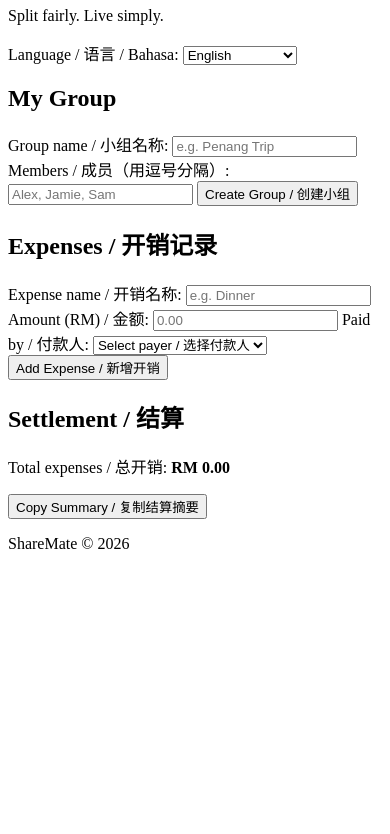
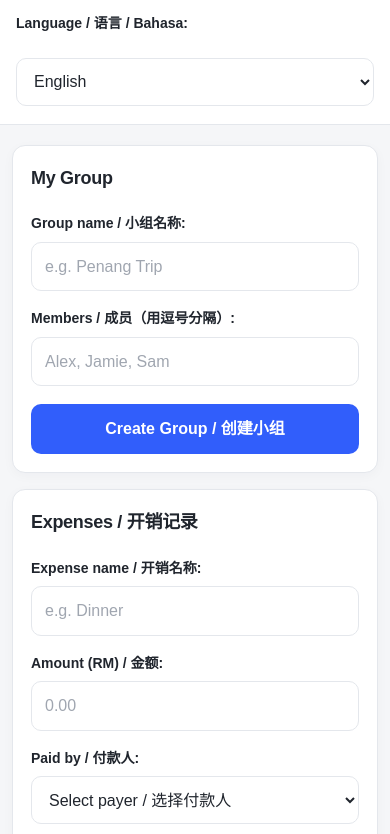
Before and after one commit to jyng1252-maker/sharemate, a plain HTML site: page index.html in a window 390 px wide. Shown: the part 73-907 px from the top of the page. Before the commit the page ends 844 px from the top, so only its background shows below. Drawn offline with Linux system fonts and the light colour scheme.

Commit message:
Update index.html
Add responsive minimal CSS styling

```diff
--- a/index.html
+++ b/index.html
@@ -1,6 +1,7 @@
 
 <!DOCTYPE html>
 <html lang="en">
+
 <head>
   <!-- Set the character encoding / 设置字符编码 -->
   <meta charset="UTF-8">
@@ -10,7 +11,222 @@
 
   <!-- Browser tab title / 浏览器标签名称 -->
   <title>ShareMate - Shared Expenses</title>
+
+  <!-- CSS styles / 网页样式 -->
+  <style>
+    /* Design tokens / 统一管理颜色和圆角 */
+    :root {
+      --bg: #f5f6f8;
+      --surface: #ffffff;
+      --text: #20252d;
+      --muted: #737b87;
+      --border: #e4e7ec;
+      --primary: #315efb;
+      --primary-hover: #244bd0;
+      --radius: 16px;
+    }
+
+    /* Consistent sizing / 统一元素尺寸计算方式 */
+    * {
+      box-sizing: border-box;
+    }
+
+    /* Main page / 页面整体 */
+    body {
+      margin: 0;
+      background: var(--bg);
+      color: var(--text);
+      font-family: Arial, Helvetica, sans-serif;
+      font-size: 16px;
+      line-height: 1.6;
+    }
+
+    /* Header / 顶部区域 */
+    header {
+      display: flex;
+      align-items: center;
+      justify-content: space-between;
+      flex-wrap: wrap;
+      gap: 16px;
+      padding: 22px max(20px, calc((100% - 960px) / 2));
+      background: var(--surface);
+      border-bottom: 1px solid var(--border);
+    }
+
+    header h1 {
+      margin: 0;
+      font-size: 25px;
+      letter-spacing: -0.8px;
+    }
+
+    header p {
+      margin: 2px 0 0;
+      color: var(--muted);
+      font-size: 13px;
+    }
+
+    /* Main content / 主内容宽度 */
+    main {
+      width: min(100% - 32px, 720px);
+      margin: 36px auto;
+    }
+
+    /* Content cards / 内容卡片 */
+    section {
+      margin-bottom: 22px;
+      padding: 24px;
+      background: var(--surface);
+      border: 1px solid var(--border);
+      border-radius: var(--radius);
+      box-shadow: 0 3px 12px rgba(20, 30, 50, 0.03);
+    }
+
+    /* Section headings / 区块标题 */
+    h2 {
+      margin: 0 0 20px;
+      font-size: 19px;
+      letter-spacing: -0.3px;
+    }
+
+    /* Form labels / 输入框说明文字 */
+    label {
+      display: block;
+      margin: 16px 0 7px;
+      color: var(--text);
+      font-size: 14px;
+      font-weight: 600;
+    }
+
+    /* Input fields and dropdowns / 输入框和下拉选单 */
+    input,
+    select {
+      display: block;
+      width: 100%;
+      min-height: 46px;
+      padding: 11px 13px;
+      border: 1px solid var(--border);
+      border-radius: 10px;
+      background: var(--surface);
+      color: var(--text);
+      font: inherit;
+      outline: none;
+      transition: border-color 0.2s, box-shadow 0.2s;
+    }
+
+    input::placeholder {
+      color: #a0a6b0;
+    }
+
+    /* Focus state / 输入时的高亮效果 */
+    input:focus,
+    select:focus {
+      border-color: var(--primary);
+      box-shadow: 0 0 0 3px rgba(49, 94, 251, 0.12);
+    }
+
+    /* Buttons / 按钮基础样式 */
+    button {
+      display: inline-flex;
+      align-items: center;
+      justify-content: center;
+      width: 100%;
+      min-height: 46px;
+      margin-top: 18px;
+      padding: 12px 16px;
+      border: none;
+      border-radius: 10px;
+      background: var(--primary);
+      color: #ffffff;
+      font: inherit;
+      font-weight: 600;
+      cursor: pointer;
+      transition: background 0.2s, transform 0.15s;
+    }
+
+    /* Button hover effect / 鼠标悬停效果 */
+    button:hover {
+      background: var(--primary-hover);
+    }
+
+    button:active {
+      transform: scale(0.99);
+    }
+
+    /* Expense and settlement lists / 开销及结算列表 */
+    ul {
+      padding: 0;
+      list-style: none;
+    }
+
+    /* List items / 列表项目 */
+    li {
+      padding: 12px 0;
+      border-bottom: 1px solid var(--border);
+      overflow-wrap: anywhere;
+    }
+
+    li:last-child {
+      border-bottom: none;
+    }
+
+    /* Total expenses / 总开销数字 */
+    #totalExpenses {
+      color: var(--primary);
+      font-size: 22px;
+    }
+
+    /* Footer / 页面底部 */
+    footer {
+      padding: 24px 16px;
+      color: var(--muted);
+      text-align: center;
+      font-size: 13px;
+    }
+
+    /* Tablet and mobile / 平板和手机布局 */
+    @media (max-width: 600px) {
+      header {
+        padding: 18px 16px;
+      }
+
+      header h1 {
+        font-size: 22px;
+      }
+
+      main {
+        width: calc(100% - 24px);
+        margin: 20px auto;
+      }
+
+      section {
+        padding: 18px;
+        margin-bottom: 16px;
+        border-radius: 13px;
+      }
+
+      h2 {
+        font-size: 18px;
+      }
+
+      input,
+      select,
+      button {
+        min-height: 48px;
+      }
+    }
+
+    /* Respect reduced-motion preferences / 尊重用户减少动画的设置 */
+    @media (prefers-reduced-motion: reduce) {
+      *,
+      *::before,
+      *::after {
+        scroll-behavior: auto !important;
+        transition: none !important;
+      }
+    }
+  </style>
 </head>
+
 
 <body>
   <!-- Main application header / 软件主标题 -->
```
